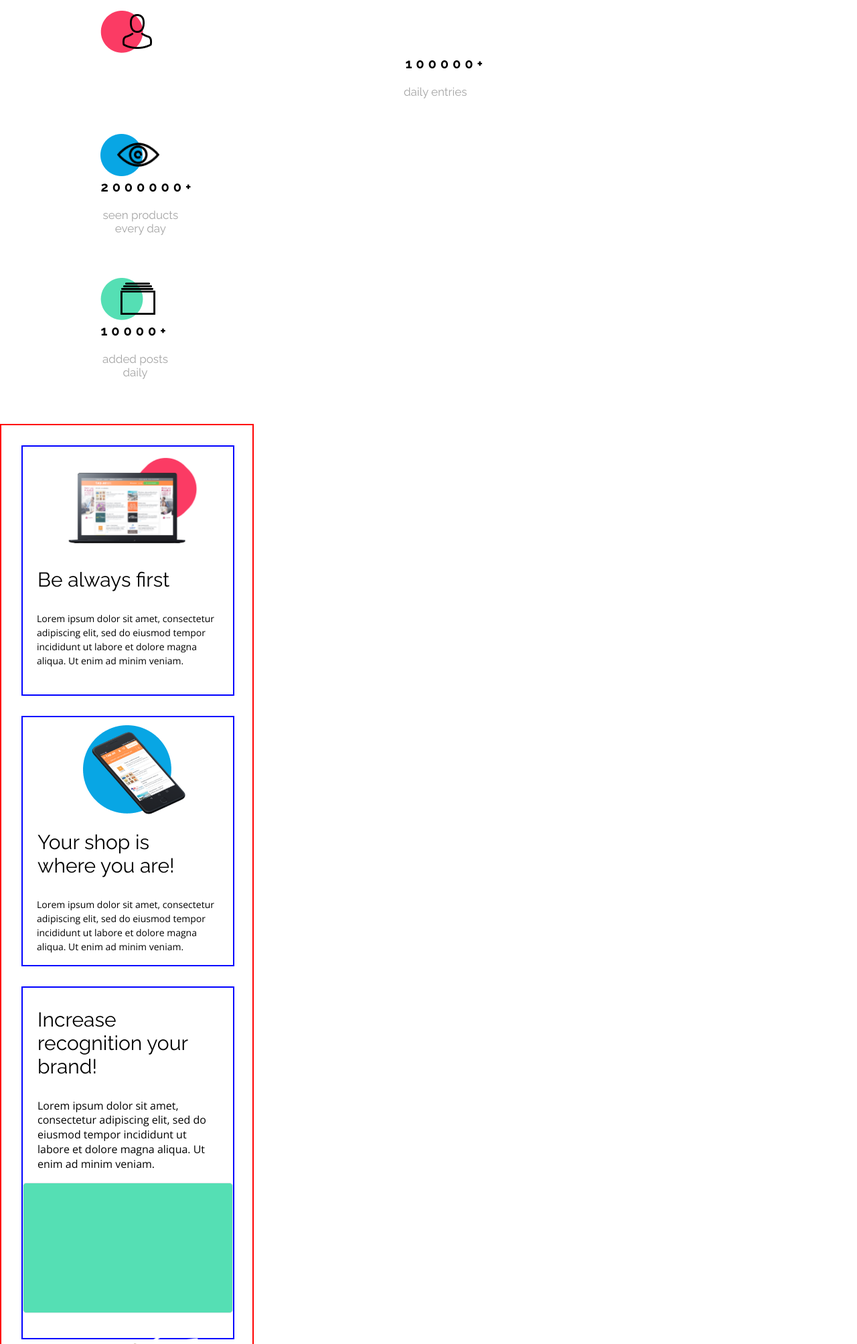
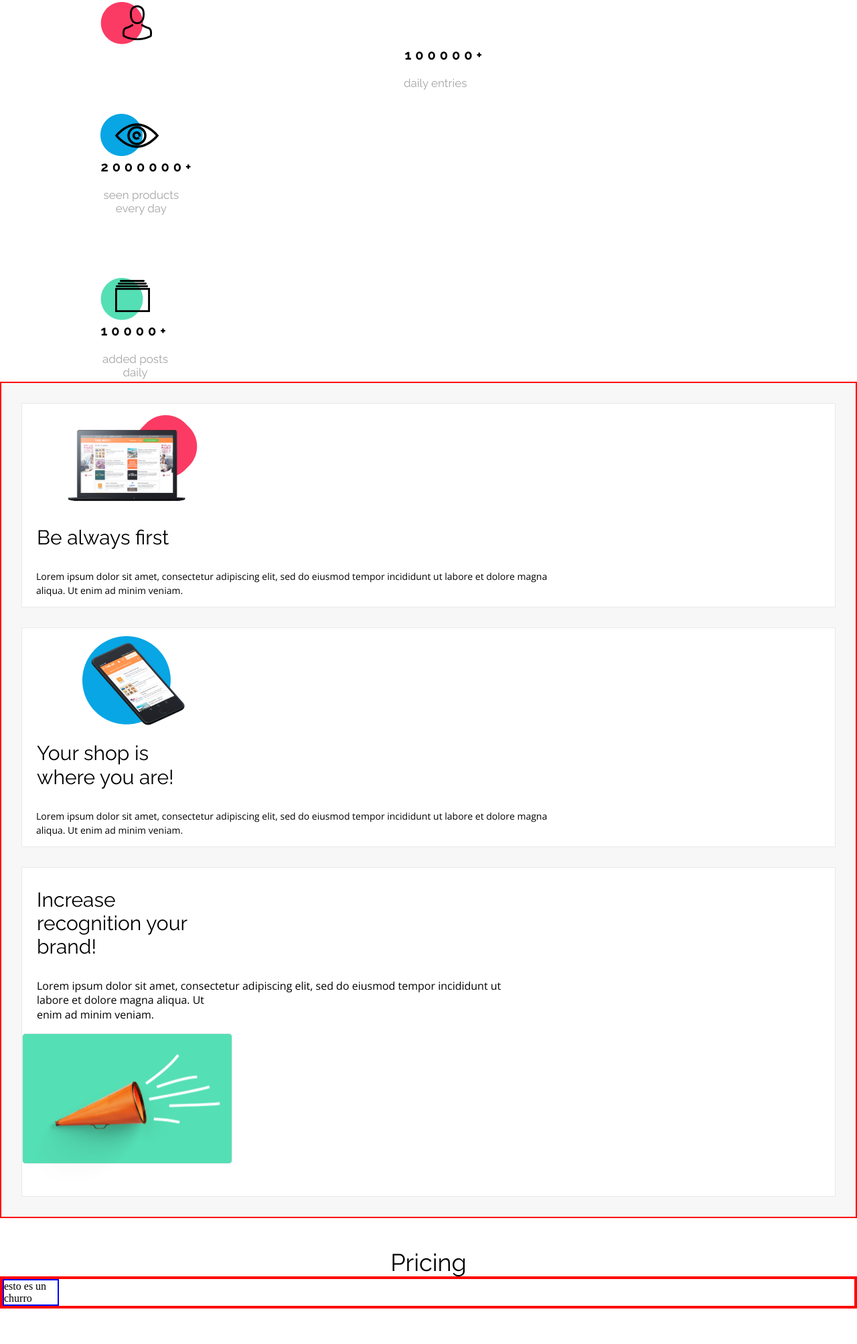
Before and after one commit to Luna8moon/ProyectoTiendaOxy, a plain HTML site: page index.html in a window 1280 px wide. Shown: the part 793-2800 px from the top of the page at 67% size. After the commit the page ends 2747 px from the top, so only its background shows below. Drawn offline with nearby package versions, Linux system fonts and the light colour scheme.

Commit message:
arreglo tamaños

```diff
--- a/index.html
+++ b/index.html
@@ -21,36 +21,37 @@
     <nav class="nav">
         <p class="nav__p-title">Sell More!</p>
             <p class="nav__p">Open shop on our platform and<br>
-            increase your sales
-            </p>
+            increase your sales</p>
         <button class="nav__button">Open your shop</button>
         <img class="nav_lapto" src="./imagenes/Background 1.png" alt=""/>
         <p class="nav__popular">The most popular<br> sales platform in<br> country</p>
     </nav>
 
-    <nav class="nav-2">
-        <img class="eclipse-red" src="./imagenes/Ellipse 1.png" alt="eclipse-red"/>
-        <img class="nav-2__figure" src="./imagenes/Person 1.png" alt="person1"/>
-        <p class="nav-2__number"><strong>100000+</strong></p>
-        <p class="nav-2__text">daily entries</p>
-    </nav><br><br>
+    <section class="section-1">
+        <article >
+            <img class="section-1__eclipse-red" src="./imagenes/Ellipse 1.png" alt="eclipse-red"/>
+            <img class="section-1__figure" src="./imagenes/Person 1.png" alt="person1"/>
+            <p class="section-1__number"><strong>100000+</strong></p>
+            <p class="section-1__text">daily entries</p><br><br>
+        </article>
 
-    <div class="div-3">
-        <img class="div-3__eclipse-blue" src="./imagenes/Ellipse blue.png" alt="eclipse-blue"/>
-        <img class="div-3__figure-eye" src="./imagenes/Eye 2.png" alt="eye"/>
-        <p class="div-3__number"><strong>2000000+</strong></p>
-        <p class="div-3__text">seen products <br>every day</p>
-    </div>
+        <article class="article-2">
+            <img class="article-2__eclipse-blue" src="./imagenes/Ellipse blue.png" alt="eclipse-blue"/>
+            <img class="article-2__figure-eye" src="./imagenes/Eye 2.png" alt="eye"/>
+            <p class="article-2__number"><strong>2000000+</strong></p>
+            <p class="article-2__text">seen products <br>every day</p>
+        </article>
 
-    <div class="div-4">
-        <img class="div-4__eclipse-green" src="./imagenes/Ellipse green (1).png" alt="eclipse-green"/>
-        <img class="div-4__figure-catalogo" src="./imagenes/Catalog 2.png" alt="catalogo"/>
-        <p class="div-4__number"><strong>10000+</strong></p>
-        <p class="div-4__text">added posts<br> daily</p>
-    </div>
+        <article class="article-3">
+            <img class="article-3__eclipse-green" src="./imagenes/Ellipse green (1).png" alt="eclipse-green"/>
+            <img class="article-3__figure-catalogo" src="./imagenes/Catalog 2.png" alt="catalogo"/>
+            <p class="article-3__number"><strong>10000+</strong></p>
+            <p class="article-3__text">added posts<br> daily</p>
+        </article>
+    </section>
 
-    <div class="rectangule">
-        <section class="rectangule__first-card">
+    <section class="rectangule">
+        <article class="rectangule__first-card">
             <img class="rectangule__circle" src="./imagenes/red2.png" alt="circle-red"/>
             <img class="rectangule__macbook" src="./imagenes/Macbook2 2.png" alt="macbook"/>
             <p class="rectangule__text-1">Be always first</p>
@@ -58,9 +59,9 @@
                 consectetur adipiscing elit, sed do eiusmod tempor incididunt ut labore et dolore magna<br>
                 aliqua. Ut enim ad minim veniam.
             </p>
-        </section>
+        </article>
 
-        <section class="rectangule__second-card">
+        <article class="rectangule__second-card">
             <img class="rectangule__circle-blue" src="./imagenes/Ellipse 3.png" alt="circle-blue"/>
             <img class="rectangule__iphone" src="./imagenes/iPhone2 2.png" alt=""/>
             <p class="rectangule__text-1">Your shop is<br> where you are!</p>
@@ -68,17 +69,29 @@
                 consectetur adipiscing elit, sed do eiusmod tempor incididunt ut labore et dolore magna<br>
                 aliqua. Ut enim ad minim veniam.
             </p>
-        </section>
+        </article>
 
-        <section class="rectangule__thrid-card">
+        <article class="rectangule__thrid-card">
             <p class="rectangule__text-1">Increase<br> recognition your<br> brand!</p>
             <p class="rectangule__text-3">Lorem ipsum dolor sit amet, consectetur adipiscing elit,
                 sed do eiusmod tempor incididunt ut<br> labore et dolore magna aliqua.
                 Ut<br> enim ad minim veniam.</p>
-               <img class="blue-rectangula" src="./imagenes/Rectangle 6.png" alt="blue-rectangule"/>
-               <img class="trumpet" src="./imagenes/Trumpet 2.png" alt="trumpet"/>
-        </section>
-    </div>
+                <div class="grup-trumpet">
+                    <img class="grup-trumpet__blue" src="./imagenes/Rectangle 6.png" alt="blue-rectangule"/>
+                    <img class="grup-trumpet__trumpet" src="./imagenes/Trumpet 2.png" alt="trumpet"/>
+                </div>
+        </article>
+    </section>
+
+    <p class="pricing-text">Pricing</p>
+    <section class="pricing">
+        <article class="pricing__card-pink">
+            esto es un churro
+
+        </article>
+
+
+    </section>
 
 </body>
 </html>
--- a/styles/_div-3.scss
+++ b/styles/_article-2.scss
@@ -1,36 +1,22 @@
-
-.div-3{
+.article-2{
     display: block;
-    padding-left: 9.4em;
+    // padding-left: 9.4em;
     position: absolute;
 
-
-    &__eclipse-blue{
-        width: 3.919;
-        height: 3.919;
-    }
-
     &__figure-eye{
-        width: 65.43px;
-        height: 36.5px;
-        top: 12.25px;
-        left: 77.78px;
-        padding: 1.75px 2.22px 1.75px 2.22px;
         margin-left: -46px;
         margin-bottom: 12px;
-
     }
 
     &__number{
-        height: 24px;
         font-family: "Raleway";
         text-align: center;
-        margin-right: 98px;
+        padding-right: 100px;
         font-size: 20px;
         font-weight: 800px;
-        margin-top: 0;
         line-height: 24px;
         letter-spacing: 5.96px;
+        margin: 0 ;
     }
 
     &__text{
@@ -40,6 +26,9 @@
         line-height: 20px;
         text-align: center;
         color: #A5A5A5;
-        margin-right: 120px;
+        padding-right: 120px;
+        margin: 0;
+        padding-top: 20px;
     }
+
 }
--- a/styles/_div-4.scss
+++ b/styles/_article-3.scss
@@ -1,26 +1,17 @@
-.div-4{
+.article-3{
     display: inline-block;
-    padding-left: 9.4em;
+    // padding-left: 9.4em;
     position: absolute;
     top: 1208px;
 
 
-    &__eclipse-green{
-        width: 3.919;
-        height: 3.919;
-    }
 
     &__figure-catalogo{
-        width: 52px;
-        height: 48px;
-        margin-left: -38px;
-        margin-bottom: 8px;
-
-
+        margin-left: -46px;
+        margin-bottom: 12px;
     }
 
     &__number{
-        height: 24px;
         font-family: "Raleway";
         text-align: center;
         font-size: 20px;
@@ -38,4 +29,5 @@
         text-align: center;
         color: #A5A5A5;
     }
+
 }
--- /dev/null
+++ b/styles/_grup-trumpet.scss
@@ -0,0 +1,16 @@
+
+.grup-trumpet{
+    margin: 0;
+    display: inline-block;
+
+    &__blue{
+        margin: 0;
+        position: absolute;
+    }
+
+    &__trumpet{
+        margin: 0;
+        position: relative;
+        padding-top: 30px;
+    }
+}
--- a/styles/_header.scss
+++ b/styles/_header.scss
@@ -1,9 +1,7 @@
 
 .header{
-    width: 100%;
-    height: 4.2em;
     padding: .5em;
-    box-shadow: #A5A5A5 0 0 0 2px;
+    box-shadow: #A5A5A5 0 0 2px 2px;
 
 
     &__title-logo{
@@ -12,14 +10,13 @@
         line-height: 37px;
         font-size: 32px;
         color: rgba(8, 166, 228, 1);
-        margin: 17px 0 0 25px;
+        margin: 0 0 0 25px;
         display: inline-block;
+        padding-bottom: 10px;
+        padding-top: 10px;
     }
 
     &__barralogo{
-        width: 20px;
-        height: 12px;
-        position: absolute;
-        margin: 1.813em 0 0 5em;
+        padding: 0 0 4px 70px;
     }
 }
--- a/styles/_nav.scss
+++ b/styles/_nav.scss
@@ -16,21 +16,19 @@
         font-size: 16px;
         line-height: 23px;
         color: #000000;
-
     }
 
     &__button{
         color: beige;
         background-color: #08A6E4;
         border-radius: 34px;
-        width: 310px;
-        height: 67px;
         top: 146px;
         border: transparent;
-        font-family: Open Sans;
+        font-family: "Open Sans";
         font-size: 16px;
         font-weight: 700;
         line-height: 22px;
+        padding: 20px 80px;
     }
 
     &__lapto{
@@ -43,5 +41,4 @@
         line-height: 35px;
         text-align: center;
     }
-
 }
--- /dev/null
+++ b/styles/_pricing-text.scss
@@ -0,0 +1,10 @@
+
+ .pricing-text{
+    font-family: "Raleway";
+    font-size: 36px;
+    font-weight: 400;
+    line-height: 42.26px;
+    text-align: center;
+    margin: 0;
+    padding-top: 45px;
+ }
--- /dev/null
+++ b/styles/_pricing.scss
@@ -0,0 +1,11 @@
+
+.pricing{
+    border: 4px solid red;
+
+
+    &__card-pink{
+        width: 80px;
+        border: 2px solid blue;
+ }
+
+}
--- a/styles/_rectangule.scss
+++ b/styles/_rectangule.scss
@@ -1,32 +1,21 @@
 
 .rectangule{
-    width: 375px;
-    height: 1395.66px;
-    top: 1426px;
+    background-color: #F7F7F7;
     border: 2px solid red;
-    display: inline-block;
-    position: absolute;
-
-
+    margin-bottom: 0;
+    margin-top: 400px;
     &__first-card, &__second-card{
-        width: 314px;
-        height: 370px;
-        top: 1468px;
-        border: 2px solid blue;
         margin: 30px 30px;
-
+        background-color: white;
+        border: 1px solid #E8E9ED;
     }
 
     &__circle{
-        width: 127.45px;
-        height: 127.45px;
         padding-left: 150px;
         position: absolute;
     }
 
     &__macbook{
-        width: 192.76px;
-        height: 109.93px;
         display: inline;
         position: relative;
         padding-top: 37.11px;
@@ -54,28 +43,22 @@
     }
 
     &__circle-blue{
-        width: 131.88px;
-        height: 131.7px;
         padding-top: 12px;
         padding-left: 90px;
         position: absolute;
     }
 
     &__iphone{
-        width: 175px;
-        height: 134.99px;
         top: 19.01px;
         padding-left: 90px;
         position: relative;
     }
 
     &__thrid-card{
-        width: 314px;
-        height: 523.36px;
-        top: 2291px;
         left: 18.31px;
-        border: 2px solid blue;
         margin: 30px 30px;
+        background-color: white;
+        border: 1px solid #E8E9ED
     }
 
     &__text-3{
@@ -85,8 +68,17 @@
         line-height: 21.79px;
         text-align: left;
         padding-left: 22px;
-
     }
 
+    &__blue{
+        padding-left: 11.69px;
+        border-radius: 5px 0px 0px 0px;
+        border: 1px 0px 0px 0px;
+        position: absolute;
+    }
 
+    &__trumpet{
+        top: 315.64px;
+        position: relative;
+    }
 }
--- a/styles/_nav-2.scss
+++ b/styles/_section-1.scss
@@ -1,40 +1,35 @@
 
-.nav-2{
+.section-1{
+    display: block;
     padding-left: 9.4em;
-    display: block;
 
 
-    &__eclipse-red{
-        width: 3.919;
-        height: 3.919;
-    }
-
     &__figure{
-        width: 2.75em;
-        height: 3.25em;
         margin-left: -35px;
         margin-bottom: 6px;
     }
 
     &__number{
-        height: 24px;
         font-family: "Raleway";
         text-align: center;
-        margin-right: 98px;
         font-size: 20px;
         font-weight: 800px;
-        margin-top: 0;
         line-height: 24px;
         letter-spacing: 5.96px;
+        margin: 0 0 0 0;
+        padding-right: 100px;
     }
 
     &__text{
+        margin: 0;
         font-family: "Raleway";
         font-size: 17px;
         font-weight: 400;
         line-height: 20px;
         text-align: center;
         color: #A5A5A5;
-        margin-right: 130px;
+        padding-top: 20px;
+        padding-right: 130px;
     }
+
 }
--- a/styles/styles.scss
+++ b/styles/styles.scss
@@ -5,7 +5,10 @@ body{
 
 @import "_header.scss";
 @import "_nav.scss";
-@import "_nav-2.scss";
-@import "_div-3.scss";
-@import "_div-4.scss";
+@import "_section-1.scss";
+@import "_article-2.scss";
+@import "_article-3.scss";
 @import "_rectangule.scss";
+@import "_grup-trumpet.scss";
+@import "_pricing-text.scss";
+@import "_pricing.scss";
```
Also changed, not shown: styles/styles.css, 1 other file.
